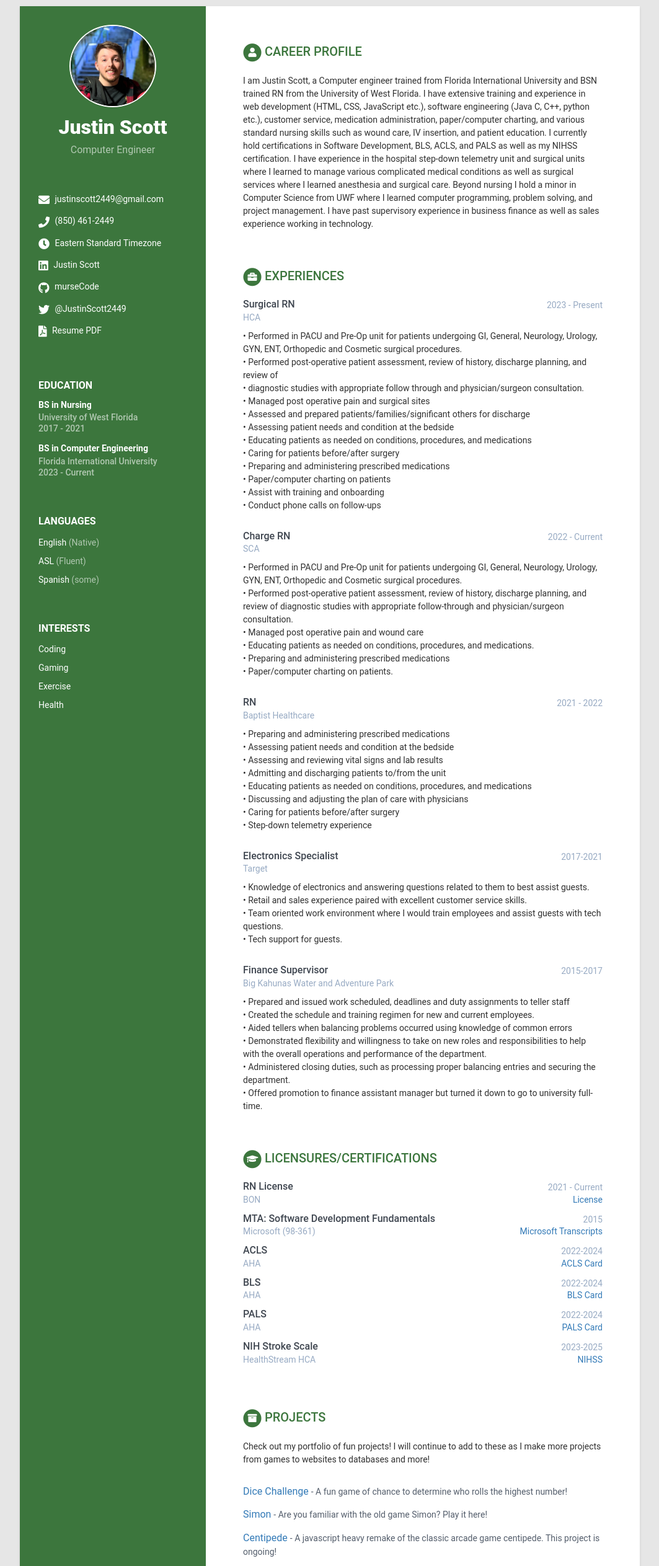
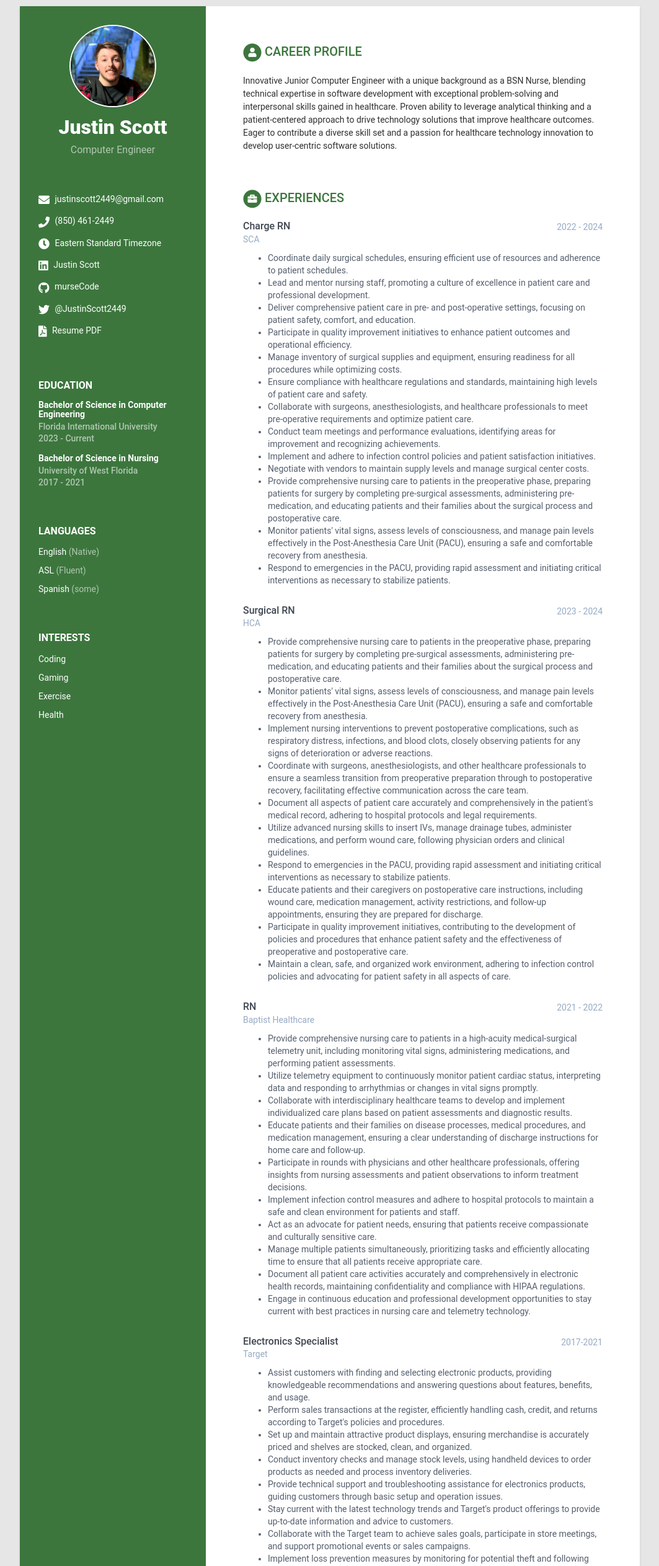
Before and after one commit to murseCode/Resume, a plain HTML site: page index.html in a window 1280 px wide. Shown: the part 20-2546 px from the top of the page at 62% size, without its empty margins (108-1171 px from the left). Drawn offline with nearby package versions, Linux system fonts and the light colour scheme.

Commit message:
Update index.html

```diff
--- a/index.html
+++ b/index.html
@@ -38,7 +38,6 @@
         <a href="https://www.google.com/search?q=what+time+is+it+in+est&rlz=1C1ONGR_enUS1051US1051&oq=what+time+is+it+in+est&gs_lcrp=EgZjaHJvbWUyCQgAEEUYORiABDIHCAEQABiABDIHCAIQABiABDIHCAMQABiABDIHCAQQABiABDIHCAUQABiABDIHCAYQABiABDIHCAcQABiABDIHCAgQABiABDIHCAkQABiABKgCALACAA&sourceid=chrome&ie=UTF-8" target="_blank">
          Eastern Standard Timezone</a>
     </li>
-</li>
     <li class="linkedin"><i class="fab fa-linkedin"></i>
         <a href="https://www.linkedin.com/in/justin-scott-a712a2179/" target="_blank">Justin Scott</a>
     </li>
@@ -58,14 +57,14 @@
         Education
     </h2>
 <div class="item">
-<h4 class="degree">BS in Nursing</h4>
+    <h4 class="degree">Bachelor of Science in Computer Engineering</h4>
+    <h5 class="meta">Florida International University</h5>
+    <div class="time">2023 - Current</div>
+</div>
+<div class="item">
+    <h4 class="degree">Bachelor of Science in Nursing</h4>
     <h5 class="meta">University of West Florida</h5>
     <div class="time">2017 - 2021</div>
-</div>
-<div class="item">
-<h4 class="degree">BS in Computer Engineering</h4>
-<h5 class="meta">Florida International University</h5>
-<div class="time">2023 - Current</div>
 </div>
 </div>
 <div class="languages-container container-block">
@@ -73,16 +72,13 @@ Education
 Languages
 </h2>
 <ul class="list-unstyled interests-list">
-<li>
-English
+    <li> English
         <span class="lang-desc">(Native)</span>
     </li>
-<li>
-ASL
+    <li> ASL
         <span class="lang-desc">(Fluent)</span>
     </li>
-<li>
-Spanish
+    <li> Spanish
         <span class="lang-desc">(some)</span>
     </li>
 </ul>
@@ -115,13 +111,11 @@ Interests
 Career Profile
 </h2>
 <div class="summary">
-<p>I am Justin Scott, a Computer engineer trained from Florida International University and BSN trained RN from the University of West Florida.
-    I have extensive training and experience in web development (HTML, CSS, JavaScript etc.), software engineering (Java C, C++, python etc.), customer service,
-    medication administration, paper/computer charting, and various standard nursing skills such as wound care, IV insertion, and patient education.
-    I currently hold certifications in Software Development, BLS, ACLS, and PALS as well as my NIHSS certification. I have experience in the hospital step-down telemetry unit and surgical units where
-    I learned to manage various complicated medical conditions as well as surgical services where I learned anesthesia and surgical care.
-    Beyond nursing I hold a minor in Computer Science from UWF where I learned computer programming, problem solving, and project management.
-    I have past supervisory experience in business finance as well as sales experience working in technology.</p>
+<p>Innovative Junior Computer Engineer with a unique background as a BSN Nurse, blending technical expertise in software
+development with exceptional problem-solving and interpersonal skills gained in healthcare. Proven ability to leverage
+analytical thinking and a patient-centered approach to drive technology solutions that improve healthcare outcomes. Eager
+to contribute a diverse skill set and a passion for healthcare technology innovation to develop user-centric software
+solutions.</p>
 </div>
 </section>
 <section class="section experiences-section">
@@ -135,43 +129,54 @@ Experiences
 <div class="item">
 <div class="meta">
 <div class="upper-row">
-<h3 class="job-title">Surgical RN</h3>
-<div class="time">2023 - Present</div>
+<h3 class="job-title">Charge RN</h3>
+<div class="time">2022 - 2024</div>
 </div>
-<div class="company">HCA</div>
+<div class="company">SCA</div>
 </div>
 <div class="details">
-<p>• Performed in PACU and Pre-Op unit for patients undergoing GI, General, Neurology, Urology, GYN, ENT, Orthopedic and Cosmetic surgical procedures. <br />
-    • Performed post-operative patient assessment, review of history, discharge planning, and review of <br />
-    • diagnostic studies with appropriate follow through and physician/surgeon consultation. <br />
-    • Managed post operative pain and surgical sites <br />
-    • Assessed and prepared patients/families/significant others for discharge <br />
-    • Assessing patient needs and condition at the bedside <br />
-    • Educating patients as needed on conditions, procedures, and medications <br />
-    • Caring for patients before/after surgery <br />
-    • Preparing and administering prescribed medications <br />
-    • Paper/computer charting on patients <br />
-    • Assist with training and onboarding <br />
-    • Conduct phone calls on follow-ups <br /></p>
+    <ul>
+        <p>
+            <li>Coordinate daily surgical schedules, ensuring efficient use of resources and adherence to patient schedules.</li>
+            <li>Lead and mentor nursing staff, promoting a culture of excellence in patient care and professional development.</li>
+            <li>Deliver comprehensive patient care in pre- and post-operative settings, focusing on patient safety, comfort, and education.</li>
+            <li>Participate in quality improvement initiatives to enhance patient outcomes and operational efficiency.</li>
+            <li>Manage inventory of surgical supplies and equipment, ensuring readiness for all procedures while optimizing costs.</li>
+            <li>Ensure compliance with healthcare regulations and standards, maintaining high levels of patient care and safety.</li>
+            <li>Collaborate with surgeons, anesthesiologists, and healthcare professionals to meet pre-operative requirements and optimize patient care.</li>
+            <li>Conduct team meetings and performance evaluations, identifying areas for improvement and recognizing achievements.</li>
+            <li>Implement and adhere to infection control policies and patient satisfaction initiatives.</li>
+            <li>Negotiate with vendors to maintain supply levels and manage surgical center costs.</li>
+            <li>Provide comprehensive nursing care to patients in the preoperative phase, preparing patients for surgery by completing pre-surgical assessments, administering pre-medication, and educating patients and their families about the surgical process and postoperative care.</li>
+            <li>Monitor patients' vital signs, assess levels of consciousness, and manage pain levels effectively in the Post-Anesthesia Care Unit (PACU), ensuring a safe and comfortable recovery from anesthesia.</li>
+            <li>Respond to emergencies in the PACU, providing rapid assessment and initiating critical interventions as necessary to stabilize patients.</li>
+         </p>
+</ul>
 </div>
 </div>
 <div class="item">
 <div class="meta">
 <div class="upper-row">
-<h3 class="job-title">Charge RN</h3>
-<div class="time">2022 - Current</div>
+<h3 class="job-title">Surgical RN</h3>
+<div class="time">2023 - 2024</div>
 </div>
-<div class="company">SCA</div>
+<div class="company">HCA</div>
 </div>
 <div class="details">
-    <p>• Performed in PACU and Pre-Op unit for patients undergoing GI, General, Neurology, Urology, GYN, ENT,
-        Orthopedic and Cosmetic surgical procedures.<br />
-        • Performed post-operative patient assessment, review of history, discharge planning, and review of
-        diagnostic studies with appropriate follow-through and physician/surgeon consultation.<br />
-        • Managed post operative pain and wound care<br />
-        • Educating patients as needed on conditions, procedures, and medications.<br />
-        • Preparing and administering prescribed medications<br />
-        • Paper/computer charting on patients.<br /></p>
+    <ul>
+        <p>
+            <li>Provide comprehensive nursing care to patients in the preoperative phase, preparing patients for surgery by completing pre-surgical assessments, administering pre-medication, and educating patients and their families about the surgical process and postoperative care.</li>
+            <li>Monitor patients' vital signs, assess levels of consciousness, and manage pain levels effectively in the Post-Anesthesia Care Unit (PACU), ensuring a safe and comfortable recovery from anesthesia.</li>
+            <li>Implement nursing interventions to prevent postoperative complications, such as respiratory distress, infections, and blood clots, closely observing patients for any signs of deterioration or adverse reactions.</li>
+            <li>Coordinate with surgeons, anesthesiologists, and other healthcare professionals to ensure a seamless transition from preoperative preparation through to postoperative recovery, facilitating effective communication across the care team.</li>
+            <li>Document all aspects of patient care accurately and comprehensively in the patient's medical record, adhering to hospital protocols and legal requirements.</li>
+            <li>Utilize advanced nursing skills to insert IVs, manage drainage tubes, administer medications, and perform wound care, following physician orders and clinical guidelines.</li>
+            <li>Respond to emergencies in the PACU, providing rapid assessment and initiating critical interventions as necessary to stabilize patients.</li>
+            <li>Educate patients and their caregivers on postoperative care instructions, including wound care, medication management, activity restrictions, and follow-up appointments, ensuring they are prepared for discharge.</li>
+            <li>Participate in quality improvement initiatives, contributing to the development of policies and procedures that enhance patient safety and the effectiveness of preoperative and postoperative care.</li>
+            <li>Maintain a clean, safe, and organized work environment, adhering to infection control policies and advocating for patient safety in all aspects of care.</li>
+         </p>
+    </ul>
 </div>
 </div>
 
@@ -184,14 +189,20 @@ Experiences
 <div class="company">Baptist Healthcare</div>
 </div>
 <div class="details">
-<p>• Preparing and administering prescribed medications<br />
-    • Assessing patient needs and condition at the bedside<br />
-    • Assessing and reviewing vital signs and lab results<br />
-    • Admitting and discharging patients to/from the unit<br />
-    • Educating patients as needed on conditions, procedures, and medications<br />
-    • Discussing and adjusting the plan of care with physicians<br />
-    • Caring for patients before/after surgery<br />
-    • Step-down telemetry experience<br /></p>
+<ul>
+        <p>
+            <li>Provide comprehensive nursing care to patients in a high-acuity medical-surgical telemetry unit, including monitoring vital signs, administering medications, and performing patient assessments.</li>
+            <li>Utilize telemetry equipment to continuously monitor patient cardiac status, interpreting data and responding to arrhythmias or changes in vital signs promptly.</li>
+            <li>Collaborate with interdisciplinary healthcare teams to develop and implement individualized care plans based on patient assessments and diagnostic results.</li>
+            <li>Educate patients and their families on disease processes, medical procedures, and medication management, ensuring a clear understanding of discharge instructions for home care and follow-up.</li>
+            <li>Participate in rounds with physicians and other healthcare professionals, offering insights from nursing assessments and patient observations to inform treatment decisions.</li>
+            <li>Implement infection control measures and adhere to hospital protocols to maintain a safe and clean environment for patients and staff.</li>
+            <li>Act as an advocate for patient needs, ensuring that patients receive compassionate and culturally sensitive care.</li>
+            <li>Manage multiple patients simultaneously, prioritizing tasks and efficiently allocating time to ensure that all patients receive appropriate care.</li>
+            <li>Document all patient care activities accurately and comprehensively in electronic health records, maintaining confidentiality and compliance with HIPAA regulations.</li>
+            <li>Engage in continuous education and professional development opportunities to stay current with best practices in nursing care and telemetry technology.</li>
+         </p>
+    </ul>
 </div>
 </div>
 
@@ -204,11 +215,20 @@ Experiences
     <div class="company">Target</div>
     </div>
     <div class="details">
-    <p>• Knowledge of electronics and answering questions related to them to best assist guests.<br />
-        • Retail and sales experience paired with excellent customer service skills.<br />
-        • Team oriented work environment where I would train employees and assist guests with tech questions.<br />
-        • Tech support for guests.<br />
+    <ul>
+        <p>
+            <li>Assist customers with finding and selecting electronic products, providing knowledgeable recommendations and answering questions about features, benefits, and usage.</li>
+            <li>Perform sales transactions at the register, efficiently handling cash, credit, and returns according to Target's policies and procedures.</li>
+            <li>Set up and maintain attractive product displays, ensuring merchandise is accurately priced and shelves are stocked, clean, and organized.</li>
+            <li>Conduct inventory checks and manage stock levels, using handheld devices to order products as needed and process inventory deliveries.</li>
+            <li>Provide technical support and troubleshooting assistance for electronics products, guiding customers through basic setup and operation issues.</li>
+            <li>Stay current with the latest technology trends and Target's product offerings to provide up-to-date information and advice to customers.</li>
+            <li>Collaborate with the Target team to achieve sales goals, participate in store meetings, and support promotional events or sales campaigns.</li>
+            <li>Implement loss prevention measures by monitoring for potential theft and following procedures for security incidents.</li>
+            <li>Assist with the setup and operation of in-store demonstrations or product tutorials, enhancing customer engagement and interest.</li>
+            <li>Maintain a clean and safe work environment by following health and safety guidelines and reporting any hazards or incidents.</li>
          </p>
+    </ul>
     </div>
     </div>
 
@@ -221,14 +241,20 @@ Experiences
         <div class="company">Big Kahunas Water and Adventure Park</div>
         </div>
         <div class="details">
-        <p>• Prepared and issued work scheduled, deadlines and duty assignments to teller staff<br />
-            • Created the schedule and training regimen for new and current employees. <br />
-            • Aided tellers when balancing problems occurred using knowledge of common errors<br />
-            • Demonstrated flexibility and willingness to take on new roles and responsibilities to help with the overall
-            operations and performance of the department.<br />
-            • Administered closing duties, such as processing proper balancing entries and securing the department.<br />
-            • Offered promotion to finance assistant manager but turned it down to go to university full-time.<br />
+       <ul>
+        <p>
+            <li>Oversee daily financial operations, including accounting, payroll, and transactions, ensuring accuracy and compliance with financial regulations.</li>
+            <li>Develop and manage budgets for various departments within the water park, monitoring expenditure and adjusting forecasts based on financial trends and operational needs.</li>
+            <li>Implement and maintain financial controls and procedures to safeguard assets, enhance revenue, and optimize expenses.</li>
+            <li>Lead and mentor the finance team, providing training and development opportunities to enhance skills and promote best practices in financial management.</li>
+            <li>Prepare detailed financial reports and analyses for senior management, highlighting performance metrics, financial trends, and opportunities for cost savings.</li>
+            <li>Coordinate with external auditors and consultants during annual audits or financial reviews, ensuring all documentation is accurate and available for inspection.</li>
+            <li>Manage cash flow and oversee the preparation of financial statements, including balance sheets, income statements, and cash flow statements.</li>
+            <li>Collaborate with operational managers to provide financial insights and support decision-making, contributing to strategic planning and operational efficiency.</li>
+            <li>Ensure compliance with local, state, and federal financial regulations and tax filings, staying current with changes in financial laws and standards.</li>
+            <li>Participate in the development and implementation of financial systems and software to improve financial reporting and data analysis capabilities.</li>
          </p>
+    </ul>
         </div>
         </div>
 </section>
```
Lines whose indentation alone changed are shown as unchanged.
